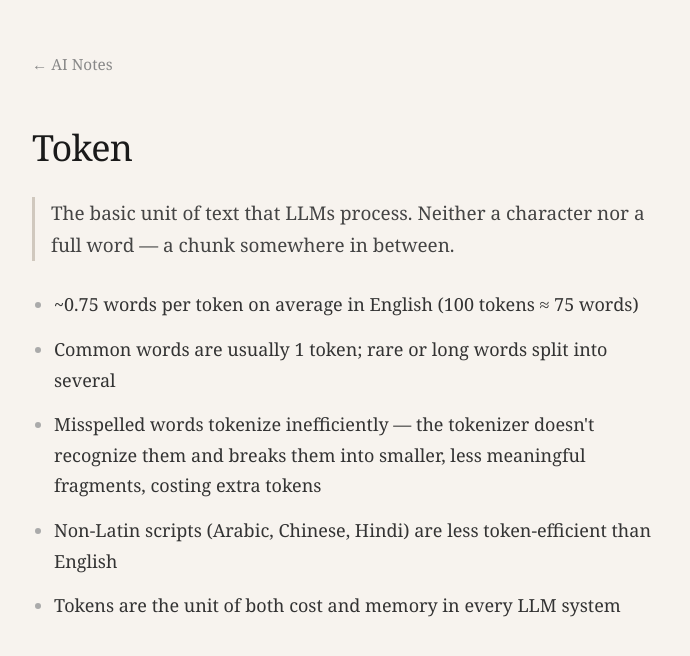
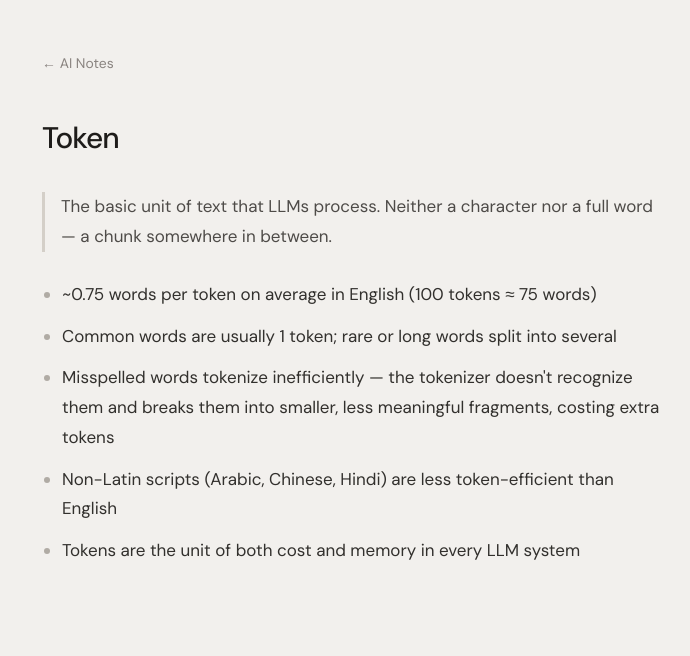
Before and after one commit to shmeenimal/ai-notes, a plain HTML site: page token.html in a window 1280 px wide. Shown: the whole page, without its empty margins (288-978 px from the left). Drawn offline with Linux system fonts and the light colour scheme.

Commit message:
add css in separate file

```diff
--- /dev/null
+++ b/styles.css
@@ -0,0 +1,93 @@
+@import url('https://fonts.googleapis.com/css2?family=DM+Sans:ital,opsz,wght@0,9..40,400;0,9..40,500;1,9..40,400&display=swap');
+
+html, body {
+  background: #f2f0ed;
+  color: #32302d;
+  font-family: 'DM Sans', system-ui, sans-serif;
+  font-size: 17px;
+  line-height: 1.75;
+  margin: 0;
+  padding: 0;
+  -webkit-font-smoothing: antialiased;
+}
+
+main {
+  max-width: 620px;
+  margin: 0 auto;
+  padding: 48px 24px 80px;
+}
+
+h1 {
+  font-size: 1.75rem;
+  font-weight: 500;
+  margin: 0 0 28px;
+  color: #1e1c1a;
+  letter-spacing: -0.03em;
+}
+
+ul {
+  padding-left: 20px;
+  margin: 0;
+}
+
+li {
+  margin-bottom: 12px;
+}
+
+li::marker {
+  color: #b0aba4;
+}
+
+a {
+  color: #3a6fa8;
+  text-decoration: none;
+  border-bottom: 1px solid #a8c4e0;
+  padding-bottom: 1px;
+}
+
+a:hover { color: #1e4a78; }
+
+.back {
+  display: inline-block;
+  font-size: 0.82rem;
+  color: #8a8480;
+  text-decoration: none;
+  border-bottom: none;
+  margin-bottom: 36px;
+}
+
+.back:hover { color: #4a4642; }
+
+.intro {
+  font-size: 1rem;
+  color: #4e4b48;
+  margin-bottom: 28px;
+  border-left: 3px solid #d4cfc8;
+  padding-left: 16px;
+}
+
+@media (prefers-color-scheme: dark) {
+  html, body {
+    background: #1e1c1a;
+    color: #888480;
+  }
+
+  h1 { color: #a09890; }
+
+  li::marker { color: #48443e; }
+
+  a {
+    color: #5a8ec0;
+    border-bottom-color: #2e4e6e;
+  }
+
+  a:hover { color: #80aed8; }
+
+  .back { color: #585450; }
+  .back:hover { color: #888480; }
+
+  .intro {
+    color: #686460;
+    border-left-color: #302c28;
+  }
+}
--- a/token.html
+++ b/token.html
@@ -2,67 +2,12 @@
 <html lang="en">
 <head>
 <meta charset="UTF-8">
-<meta name="color-scheme" content="light">
+<meta name="color-scheme" content="light dark">
 <meta name="viewport" content="width=device-width, initial-scale=1.0">
 <title>Token — AI Notes</title>
-<style>
-  html, body {
-    background: #f7f3ee;
-    color: #222;
-    font-family: Georgia, serif;
-    font-size: 18px;
-    line-height: 1.7;
-    margin: 0;
-    padding: 0;
-  }
-
-  main {
-    max-width: 640px;
-    margin: 0 auto;
-    padding: 48px 24px 80px;
-  }
-
-  .back {
-    display: inline-block;
-    font-size: 0.85rem;
-    color: #888;
-    text-decoration: none;
-    margin-bottom: 40px;
-    font-family: Georgia, serif;
-  }
-
-  .back:hover { color: #444; }
-
-  h1 {
-    font-size: 2rem;
-    font-weight: normal;
-    margin: 0 0 16px;
-    color: #1a1a1a;
-    letter-spacing: -0.02em;
-  }
-
-  .intro {
-    font-size: 1.05rem;
-    color: #444;
-    margin-bottom: 28px;
-    border-left: 3px solid #d0c8be;
-    padding-left: 16px;
-  }
-
-  ul {
-    padding-left: 22px;
-    margin: 0;
-  }
-
-  li {
-    margin-bottom: 14px;
-    color: #333;
-  }
-
-  li::marker {
-    color: #aaa;
-  }
-</style>
+<link rel="preconnect" href="https://fonts.googleapis.com">
+<link rel="preconnect" href="https://fonts.gstatic.com" crossorigin>
+<link rel="stylesheet" href="styles.css">
 </head>
 <body>
 <main>
```
Also changed, not shown: index.html (+4 -44 lines).
